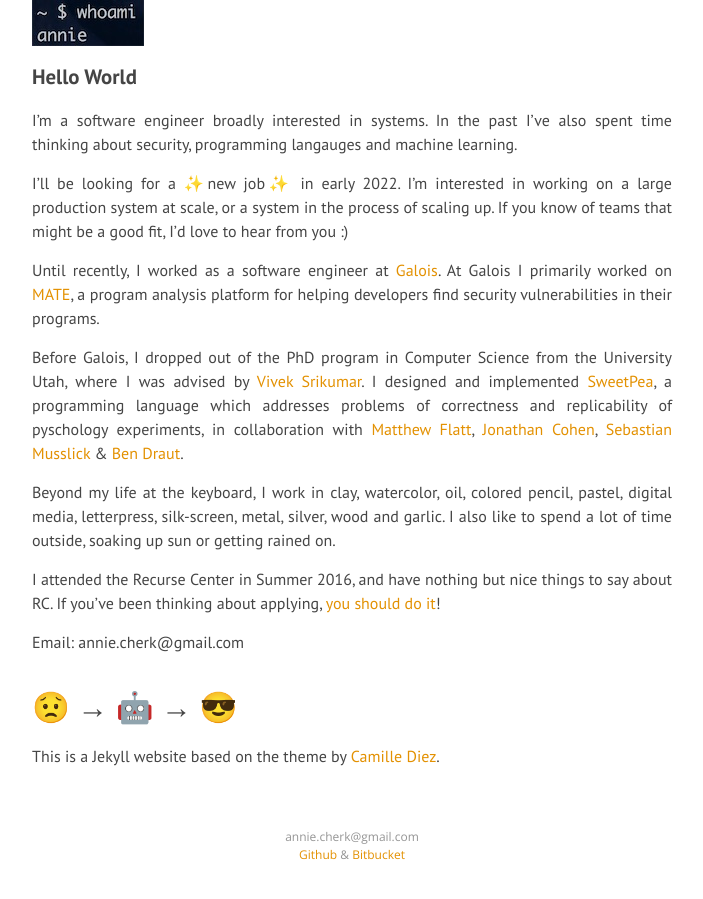
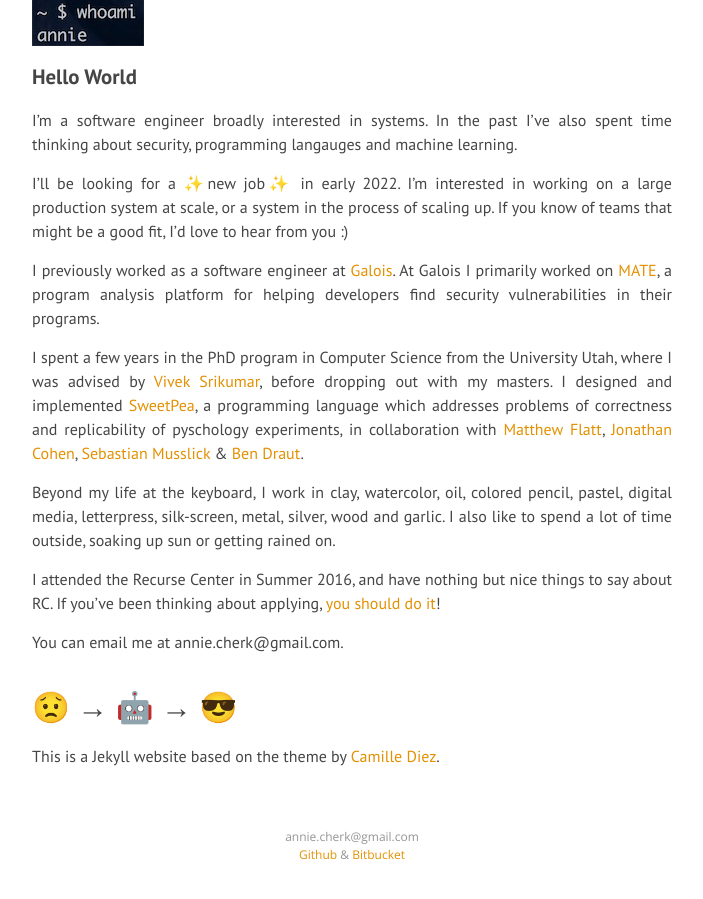
Before and after one commit to anniecherk/anniecherk.github.io, a Jekyll site: the page built from about.md, in a window 1280 px wide and 900 px high, scrolled down 570 px. Shown: the whole window, without its empty margins (288-991 px from the left). Built offline with Jekyll 4.4.1, drawn with Linux system fonts in a browser that asks for light colours; nearby versions of some CDN libraries.

Commit message:
minor wording updates

```diff
--- a/_posts/2021-09-21-loveletter-to-workflow-automation.markdown
+++ b/_posts/2021-09-21-loveletter-to-workflow-automation.markdown
@@ -19,7 +19,7 @@
 - **Section 5:** A pragmatic look at updating and maintaining justfiles
 - **Appendix:** Comparison of Just to other possible tools
 
-# 1: Concepts: workflow & dev loop
+# 1. Concepts: workflow & dev loop
 
 About a year ago, I became sufficiently fed up with grinding against the mental overhead of task-switching between projects that I became motivated to look for ways I could update my development practices to make this easier. I found a few techniques that helped, but the one that's had the most outsized effect on my development process, even beyond handling this specific concern, is automating my workflows.
 
--- a/about.md
+++ b/about.md
@@ -15,15 +15,15 @@
 
 I'll be looking for a ✨new job✨ in early 2022. I'm interested in working on a large production system at scale, or a system in the process of scaling up. If you know of teams that might be a good fit, I'd love to hear from you :)
 
-Until recently, I worked as a software engineer at [Galois](https://galois.com). At Galois I primarily worked on [MATE](https://galois.com/project/mate/), a program analysis platform for helping developers find security vulnerabilities in their programs.
+I previously worked as a software engineer at [Galois](https://galois.com). At Galois I primarily worked on [MATE](https://galois.com/project/mate/), a program analysis platform for helping developers find security vulnerabilities in their programs.
 
-Before Galois, I dropped out of the PhD program in Computer Science from the University Utah, where I was advised by [Vivek Srikumar](http://svivek.com/). I designed and implemented [SweetPea](https://link.springer.com/article/10.3758/s13428-021-01598-2), a programming language which addresses problems of correctness and replicability of pyschology experiments, in collaboration with [Matthew Flatt](https://www.cs.utah.edu/~mflatt/), [Jonathan Cohen](https://webapps.pni.princeton.edu/ncc/JDC/Home_Page.html), [Sebastian Musslick](https://smusslick.com/) & [Ben Draut](https://github.com/drautb).
+I spent a few years in the PhD program in Computer Science from the University Utah, where I was advised by [Vivek Srikumar](http://svivek.com/), before dropping out with my masters. I designed and implemented [SweetPea](https://link.springer.com/article/10.3758/s13428-021-01598-2), a programming language which addresses problems of correctness and replicability of pyschology experiments, in collaboration with [Matthew Flatt](https://www.cs.utah.edu/~mflatt/), [Jonathan Cohen](https://webapps.pni.princeton.edu/ncc/JDC/Home_Page.html), [Sebastian Musslick](https://smusslick.com/) & [Ben Draut](https://github.com/drautb).
 
 Beyond my life at the keyboard, I work in clay, watercolor, oil, colored pencil, pastel, digital media, letterpress, silk-screen, metal, silver, wood and garlic. I also like to spend a lot of time outside, soaking up sun or getting rained on.
 
 I attended the Recurse Center in Summer 2016, and have nothing but nice things to say about RC. If you've been thinking about applying, [you should do it](https://www.recurse.com/)!
 
-Email: annie.cherk@gmail.com
+You can email me at annie.cherk@gmail.com.
 
 # 😟 → 🤖 →  😎
 
```
